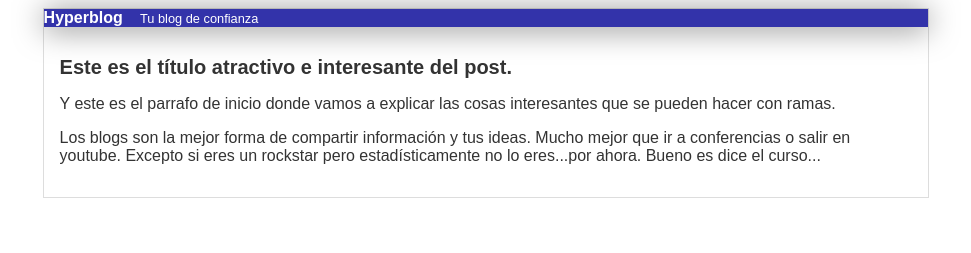
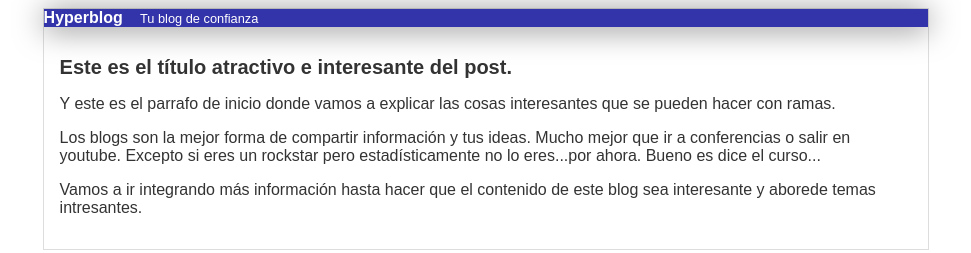
Before and after one commit to GuillermoGTN/enhorabuena, a plain HTML site: page index.html in a window 1280 px wide. Shown: the whole page, without its empty margins (154-1125 px from the left). Drawn offline with Linux system fonts and the light colour scheme.

Commit message:
actualizado el 19042023 a las 5:15pm

```diff
--- a/index.html
+++ b/index.html
@@ -21,6 +21,7 @@
           Los blogs son la mejor forma de compartir información y tus ideas. Mucho mejor que ir a conferencias o salir en youtube. Excepto si eres un rockstar
           pero estadísticamente no lo eres...por ahora. Bueno es dice el curso...
         </p>
+        <p>Vamos a ir integrando más información hasta hacer que el contenido de este blog sea interesante y aborede temas intresantes.</p>
        </div>
     </div>
   </body>
```
